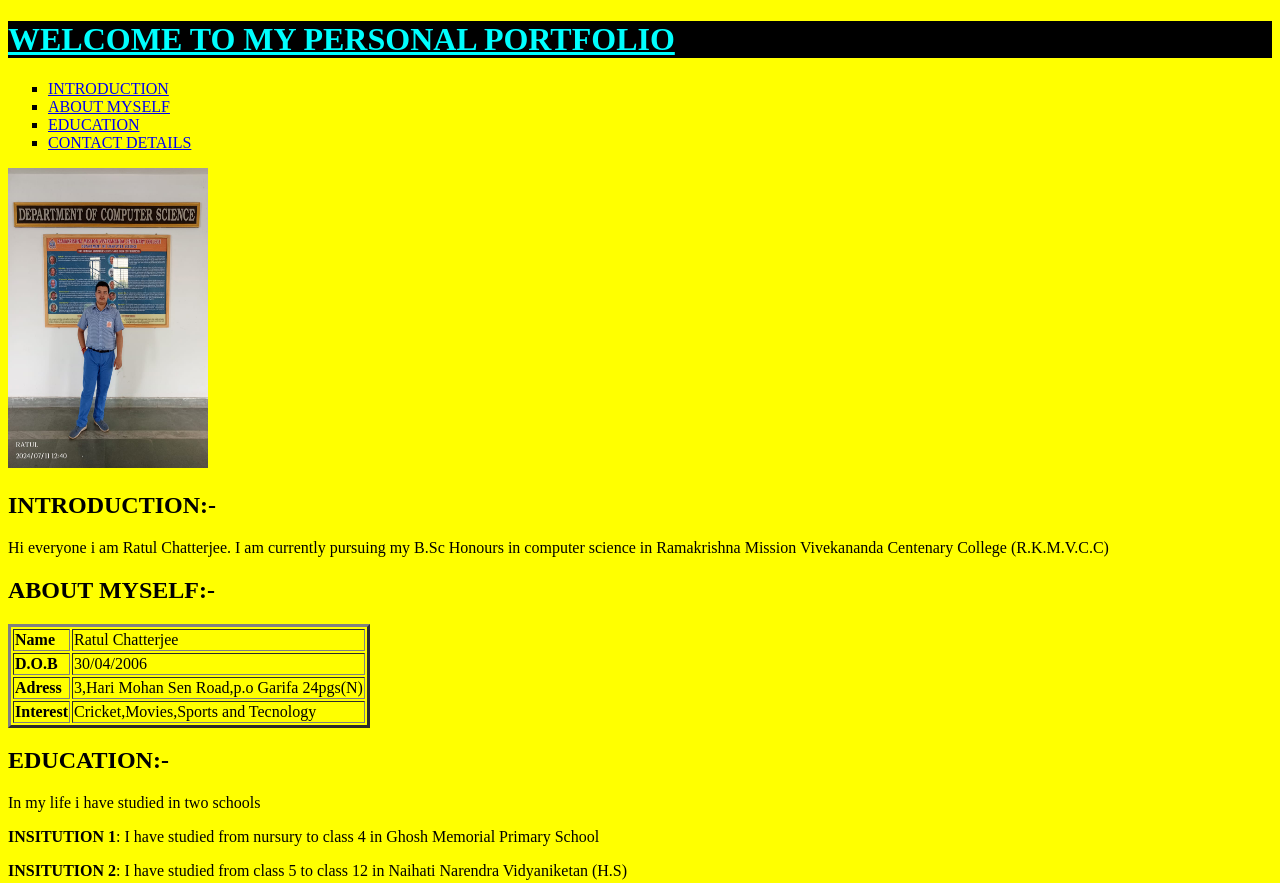
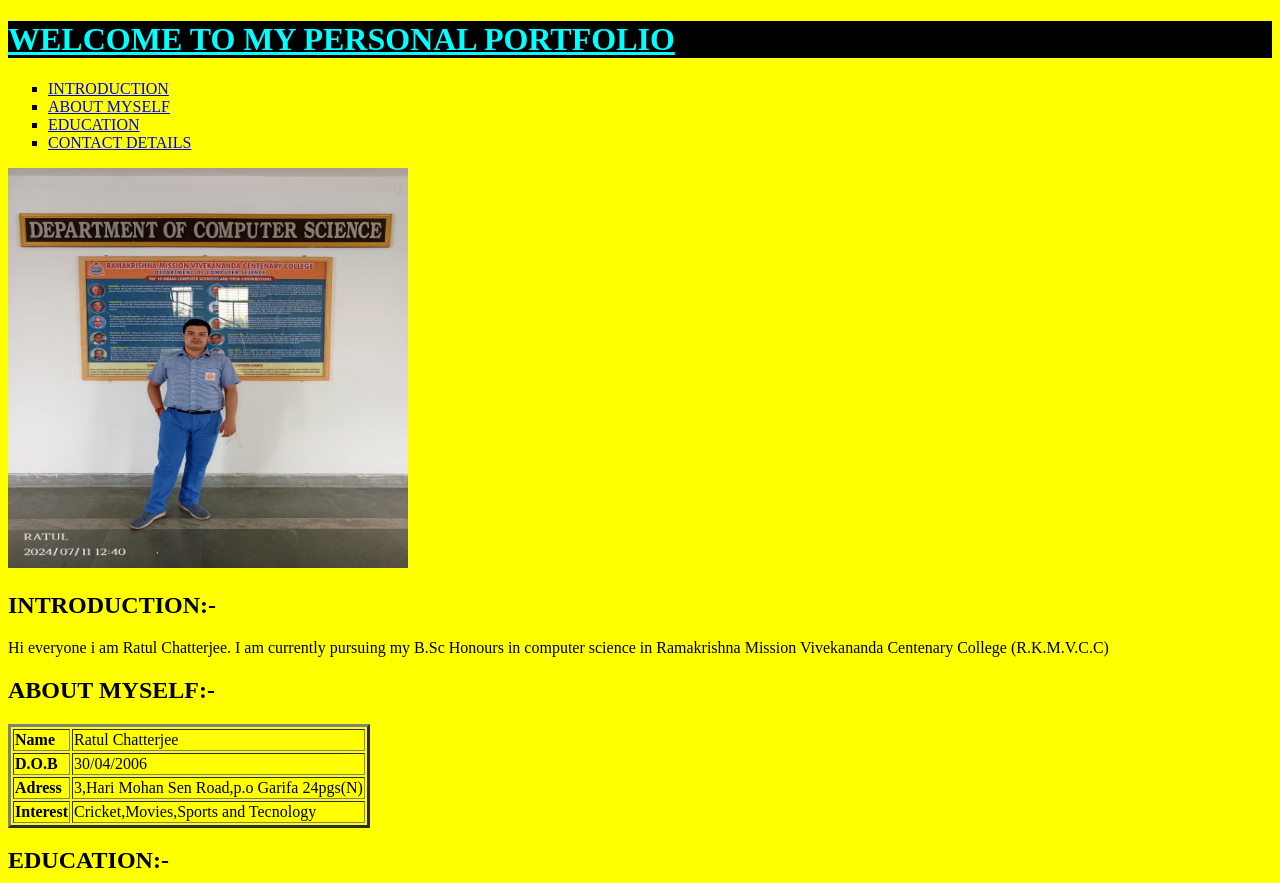
Before and after one commit to Death873/portfolio, a plain HTML site: page index.html in a window 1280 px wide. Shown: the top 883 px of the page. Drawn offline with Linux system fonts and the light colour scheme.

Commit message:
Update index.html
Signed-off-by: Death873 <rc185047@gmail.com>

```diff
--- a/index.html
+++ b/index.html
@@ -24,7 +24,7 @@
         <li><a href="#education"> EDUCATION</a></li>
         <li> <a href="#contact">CONTACT DETAILS</a></li>
     </ul>
-    <img src="my image.jpg" width=200 height=300 alt="Error image">
+    <img src="my image.jpg" width=400 height=400 alt="Error image">
 
     <div id="intro">
         <h2> INTRODUCTION:- </h2>
```
